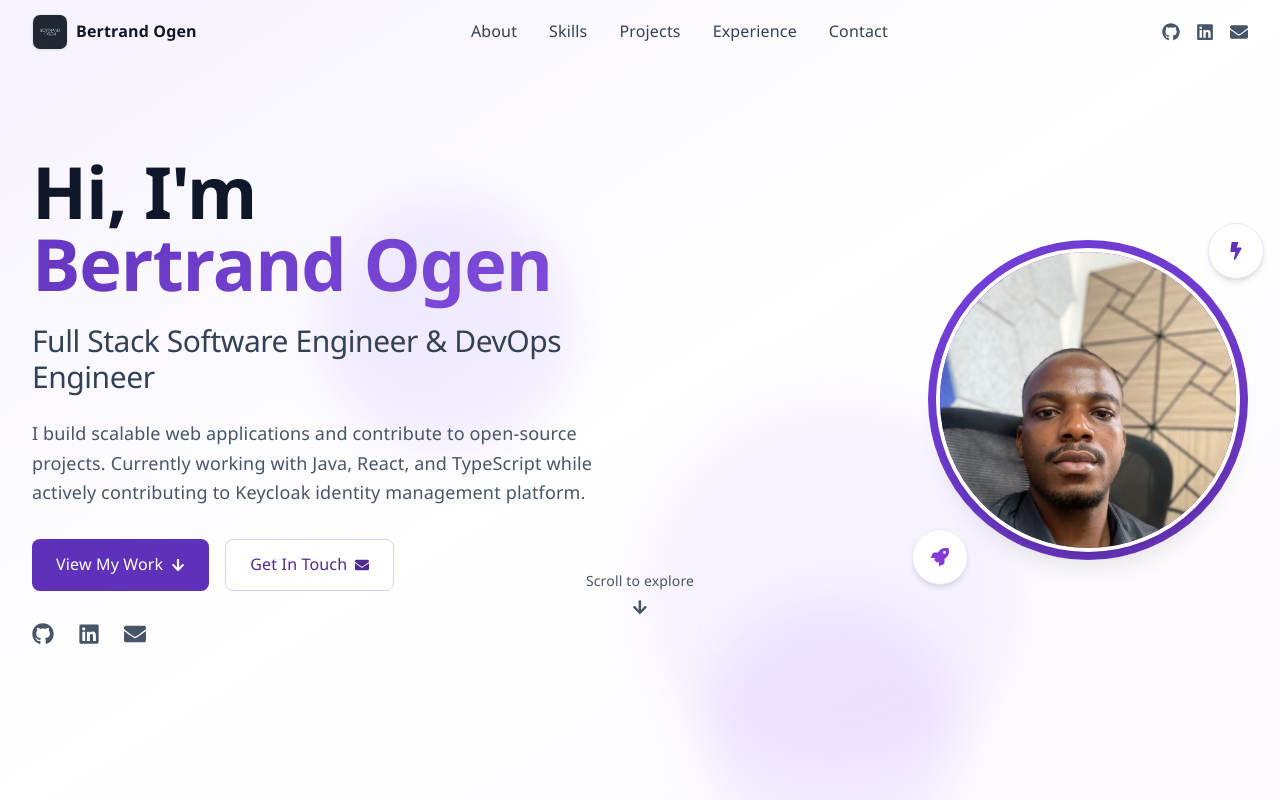
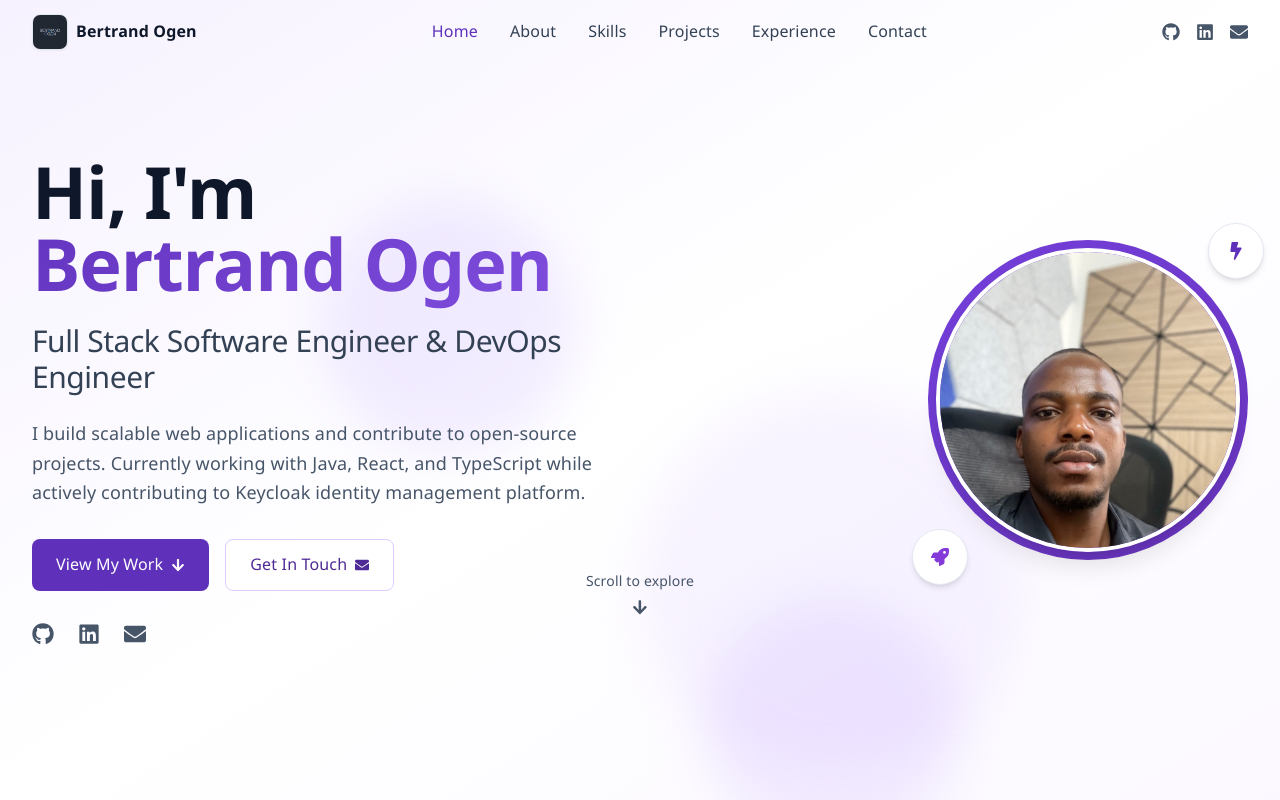
Before and after one commit to Ogenbertrand/portfolio, a React (Vite) app: page / in a window 1280 px wide. Shown: the top 800 px of the page. Built offline with nearby package versions, Linux system fonts and the light colour scheme.

Commit message:
feat: convert header nav to route-based links

```diff
--- a/src/components/layout/Header.tsx
+++ b/src/components/layout/Header.tsx
@@ -1,11 +1,13 @@
 import { useState, useEffect } from 'react'
 import { motion, AnimatePresence } from 'framer-motion'
 import { FaBars, FaTimes, FaGithub, FaLinkedin, FaEnvelope } from 'react-icons/fa'
+import { Link, NavLink, useLocation } from 'react-router-dom'
 import logo from '../../assets/logo.png'
 
 const Header = () => {
   const [isMenuOpen, setIsMenuOpen] = useState(false)
   const [isScrolled, setIsScrolled] = useState(false)
+  const location = useLocation()
 
   useEffect(() => {
     const handleScroll = () => {
@@ -16,21 +18,18 @@ const Header = () => {
     return () => window.removeEventListener('scroll', handleScroll)
   }, [])
 
+  useEffect(() => {
+    setIsMenuOpen(false)
+  }, [location.pathname])
+
   const navItems = [
-    { name: 'About', href: '#about' },
-    { name: 'Skills', href: '#skills' },
-    { name: 'Projects', href: '#projects' },
-    { name: 'Experience', href: '#experience' },
-    { name: 'Contact', href: '#contact' }
+    { name: 'Home', to: '/' },
+    { name: 'About', to: '/about' },
+    { name: 'Skills', to: '/skills' },
+    { name: 'Projects', to: '/projects' },
+    { name: 'Experience', to: '/experience' },
+    { name: 'Contact', to: '/contact' }
   ]
-
-  const handleNavClick = (href: string) => {
-    setIsMenuOpen(false)
-    const element = document.querySelector(href)
-    if (element) {
-      element.scrollIntoView({ behavior: 'smooth' })
-    }
-  }
 
   return (
     <motion.header
@@ -45,8 +44,9 @@ const Header = () => {
         <div className="flex items-center justify-between h-16">
           <motion.div
             whileHover={{ scale: 1.03 }}
-            className="flex items-center space-x-2"
+            className="inline-flex items-center space-x-2"
           >
+            <Link to="/" className="inline-flex items-center space-x-2">
               <img
                 src={logo}
                 alt="Bertrand Ogen logo"
@@ -55,22 +55,26 @@ const Header = () => {
               <span className="font-display font-semibold text-gray-900 hidden sm:block">
                 Bertrand Ogen
               </span>
+            </Link>
           </motion.div>
 
           <nav className="hidden md:flex items-center space-x-8">
             {navItems.map((item) => (
-              <motion.a
+              <motion.div
                 key={item.name}
-                href={item.href}
-                onClick={(e) => {
-                  e.preventDefault()
-                  handleNavClick(item.href)
-                }}
                 whileHover={{ y: -2 }}
-                className="text-gray-700 hover:text-primary-700 font-medium transition-colors duration-200"
+              >
+                <NavLink
+                  to={item.to}
+                  className={({ isActive }) =>
+                    `font-medium transition-colors duration-200 ${
+                      isActive ? 'text-primary-700' : 'text-gray-700 hover:text-primary-700'
+                    }`
+                  }
                 >
                   {item.name}
-              </motion.a>
+                </NavLink>
+              </motion.div>
             ))}
           </nav>
 
@@ -125,17 +129,19 @@ const Header = () => {
             >
               <nav className="py-4 space-y-2">
                 {navItems.map((item) => (
-                  <a
+                  <NavLink
                     key={item.name}
-                    href={item.href}
-                    onClick={(e) => {
-                      e.preventDefault()
-                      handleNavClick(item.href)
-                    }}
-                    className="block px-4 py-2 text-gray-700 hover:text-primary-700 hover:bg-gray-100 rounded-lg transition-all duration-200"
+                    to={item.to}
+                    className={({ isActive }) =>
+                      `block px-4 py-2 rounded-lg transition-all duration-200 ${
+                        isActive
+                          ? 'text-primary-700 bg-primary-50'
+                          : 'text-gray-700 hover:text-primary-700 hover:bg-gray-100'
+                      }`
+                    }
                   >
                     {item.name}
-                  </a>
+                  </NavLink>
                 ))}
               </nav>
               <div className="flex items-center justify-center space-x-6 py-4 border-t border-gray-200">
```
Lines whose indentation alone changed are shown as unchanged.
